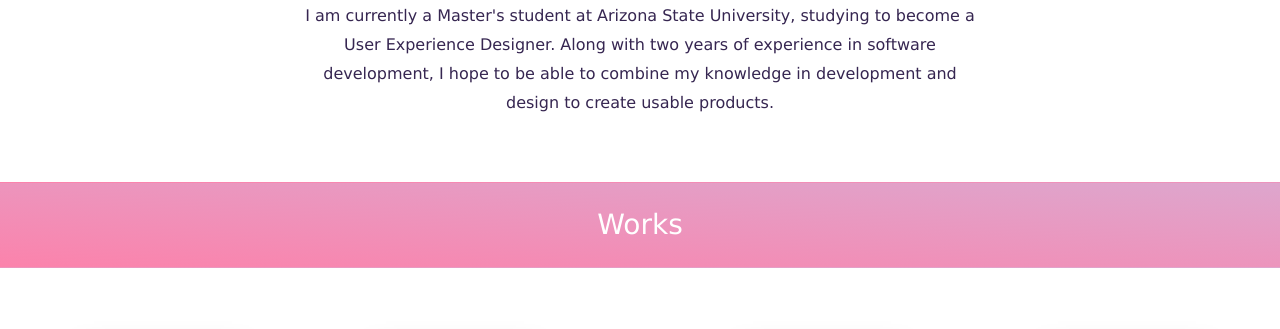
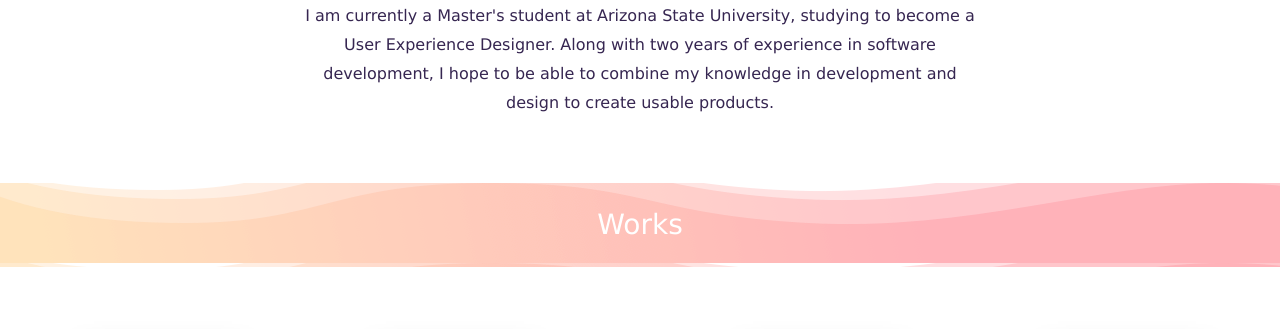
Before and after one commit to kusumijari/portfolio, a plain HTML site: page index.html in a window 1280 px wide. Shown: the part 180-509 px from the top of the page. Drawn offline with nearby package versions, Linux system fonts and the light colour scheme.

Commit message:
Changing background

```diff
--- a/stylesheets/stylesheet.css
+++ b/stylesheets/stylesheet.css
@@ -141,8 +141,8 @@ img {
 }
 
 .gradient {
-  border-color: rgba(1,1,1,0);
-  background: linear-gradient(to bottom left, rgba(188,78,156,0.5), rgba(248,7,89,0.5));
+  border-color: white;
+  background-image: url('../Images/Gradient background.png')
 }
 
 .subheading {
```
Also changed, not shown: Images/Gradient background.png (added).
